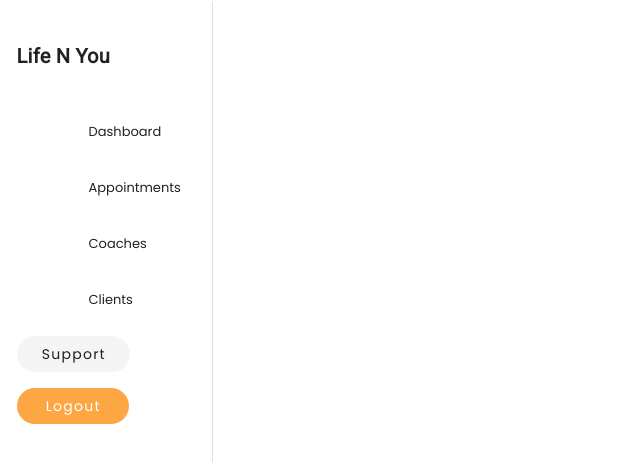
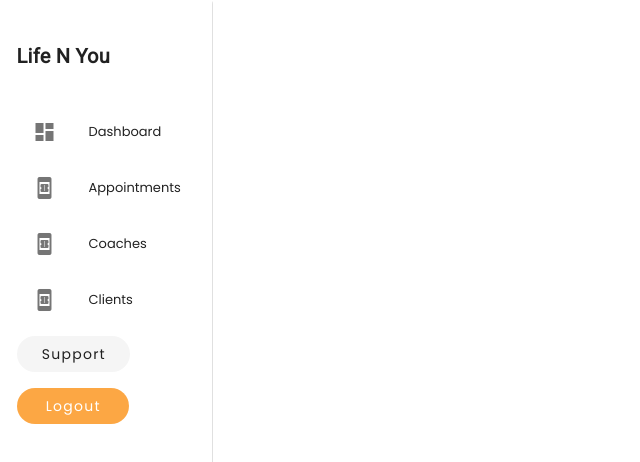
Before and after one commit to karunaGokul/LNU, a Vue app: page /admin/home in a window 1280 px wide. Shown: the top 462 px of the page, without its empty margins (0-640 px from the left). Built offline with nearby package versions, Linux system fonts and the light colour scheme.

Commit message:
Icons changed

```diff
--- a/src/views/admin/MainLayout/CoachDetails/Index.vue
+++ b/src/views/admin/MainLayout/CoachDetails/Index.vue
@@ -10,7 +10,7 @@
               class="d-flex justify-center mt-7"
               style="font-size: 5rem"
               color="rgb(120, 184, 73)"
-              >fa fa-user-circle</v-icon
+              >user-circle</v-icon
             >
           </v-col>
           <v-col cols="12" md="9">
@@ -39,7 +39,7 @@
               class="d-flex justify-center mt-7"
               style="font-size: 5rem"
               color="rgb(120, 184, 73)"
-              >fa fa-user-circle</v-icon
+              >user-circle</v-icon
             >
           </v-col>
           <v-col cols="12" md="9">
@@ -68,7 +68,7 @@
               class="d-flex justify-center mt-7"
               style="font-size: 5rem"
               color="rgb(120, 184, 73)"
-              >fa fa-user-circle</v-icon
+              >user-circle</v-icon
             >
           </v-col>
           <v-col cols="12" md="9">
--- a/src/views/admin/MainLayout/Index.vue
+++ b/src/views/admin/MainLayout/Index.vue
@@ -24,7 +24,7 @@
                   exact
                 >
                   <div class="v-list-item__icon">
-                    <i class="v-icon fa fa-thin fa-vr-cardboard"></i>
+                    <v-icon>dashboard</v-icon>
                   </div>
                   <div class="v-list-item__content">
                     <div class="v-list-item__title">Dashboard</div>
@@ -37,7 +37,7 @@
                   active-class="orange-gradient"
                 >
                   <div class="v-list-item__icon">
-                    <i class="v-icon fa fa-thin fa-calendar-check"></i>
+                    <v-icon> book_online </v-icon>
                   </div>
                   <div class="v-list-item__content">
                     <div class="v-list-item__title">Appointments</div>
@@ -50,7 +50,7 @@
                   active-class="orange-gradient"
                 >
                   <div class="v-list-item__icon">
-                    <i class="v-icon fa fa-thin fa-calendar-check"></i>
+                    <v-icon> book_online </v-icon>
                   </div>
                   <div class="v-list-item__content">
                     <div class="v-list-item__title">Coaches</div>
@@ -63,25 +63,12 @@
                   active-class="orange-gradient"
                 >
                   <div class="v-list-item__icon">
-                    <i class="v-icon fa fa-thin fa-calendar-check"></i>
+                    <v-icon> book_online </v-icon>
                   </div>
                   <div class="v-list-item__content">
                     <div class="v-list-item__title">Clients</div>
                   </div>
                 </router-link>
-                <!-- <router-link
-                  to="/admin/home/appointments"
-                  tag="div"
-                  class="my-4 v-list-item v-list-item--link px-4"
-                  active-class="orange-gradient"
-                >
-                  <div class="v-list-item__icon">
-                    <i class="v-icon fa fa-thin fa-calendar-check"></i>
-                  </div>
-                  <div class="v-list-item__content">
-                    <div class="v-list-item__title">Calendar</div>
-                  </div>
-                </router-link> -->
               </div>
             </v-list>
             <div class="mt-4">
--- a/src/views/coach/Registration/Index.vue
+++ b/src/views/coach/Registration/Index.vue
@@ -9,7 +9,7 @@
 
       <v-row justify="center">
         <v-icon x-large color="rgb(73, 92, 184, 0.3)" style="font-size: 10rem"
-          >fa fa-user-circle</v-icon
+          >user-circle</v-icon
         >
       </v-row>
 
```
